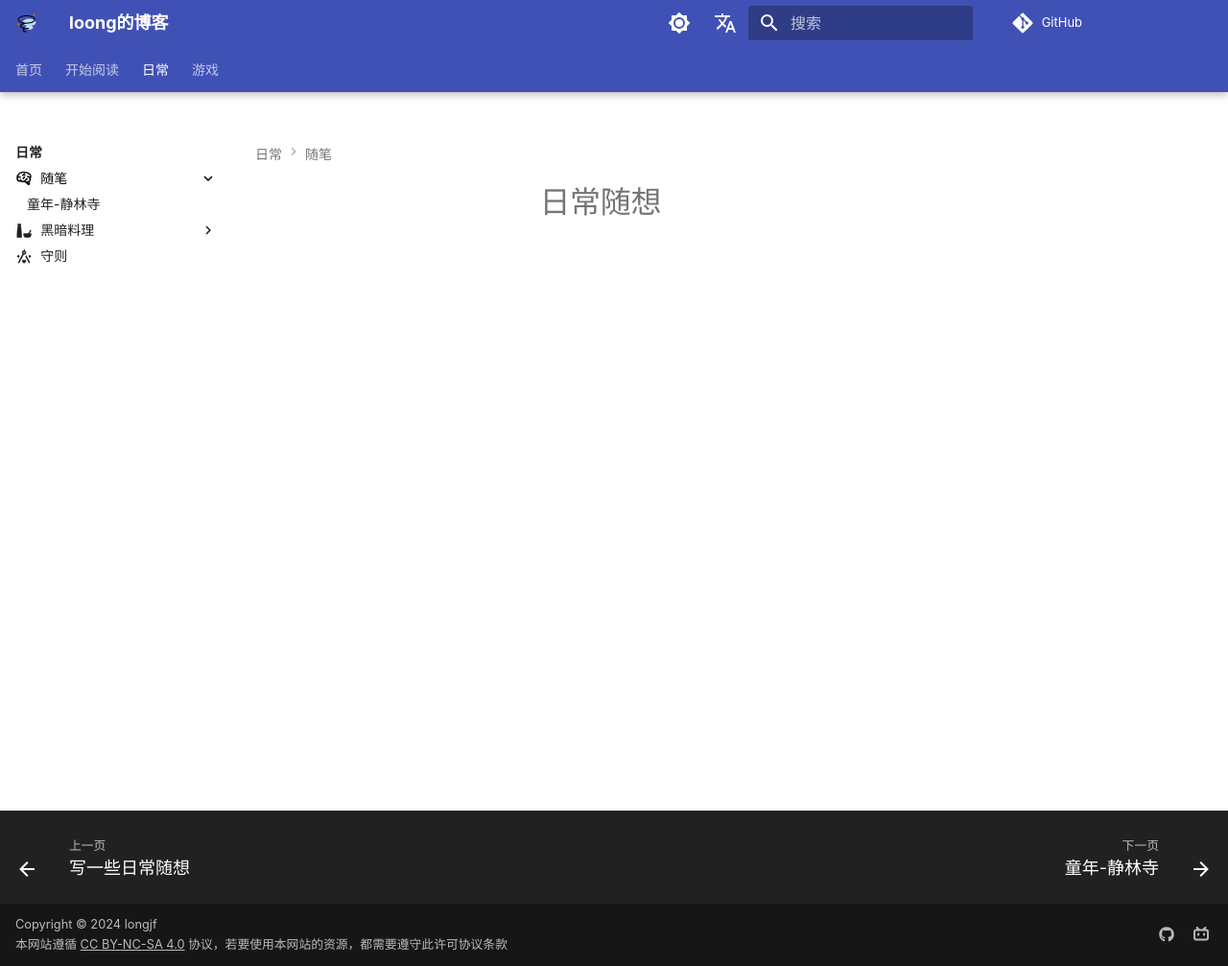
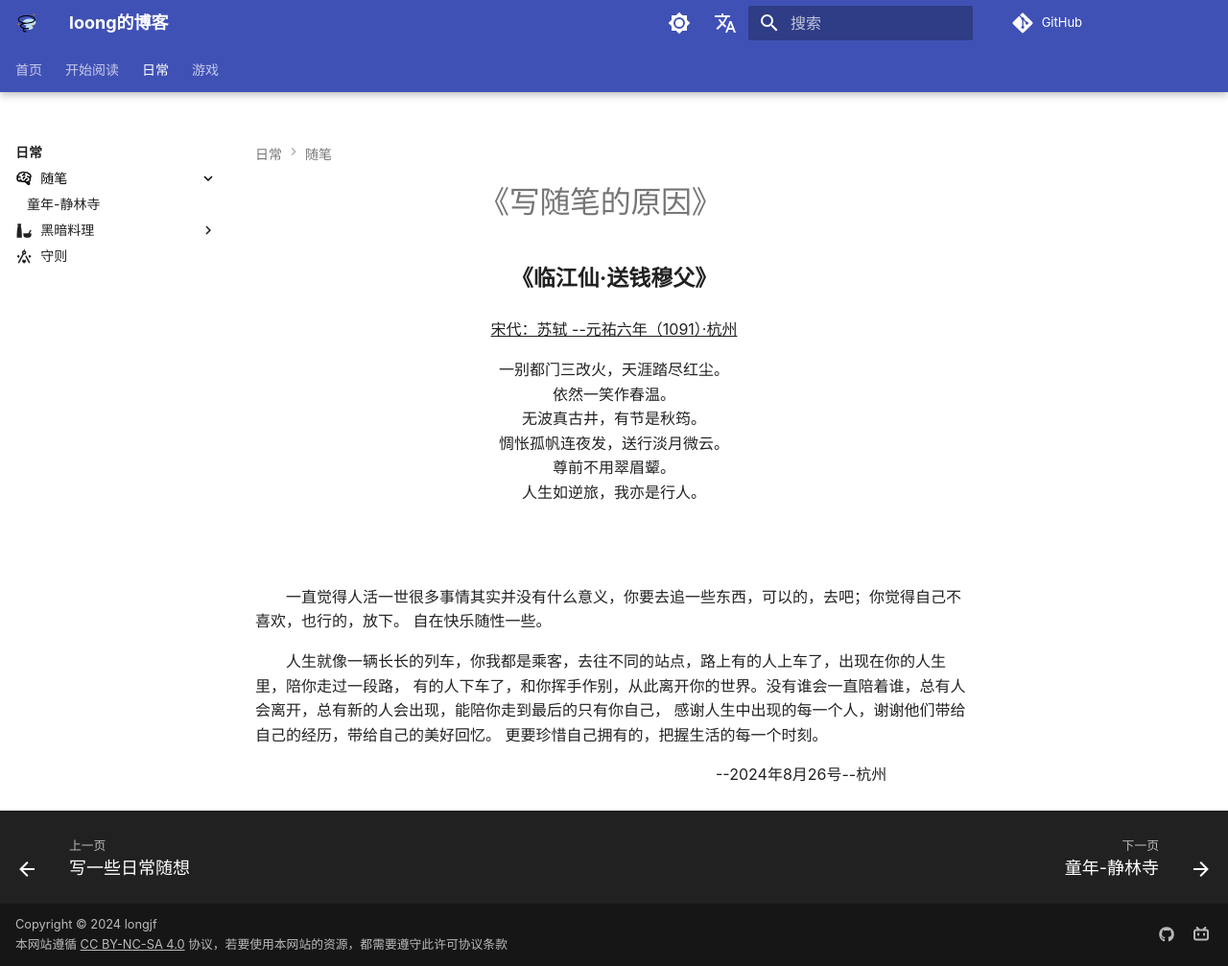
Before and after one commit to 971230/971230.github.io, an MkDocs documentation site: the page built from docs/日常/随笔/index.md, in a window 1280 px wide and 1007 px high. Shown: the whole window at 96% size. Built offline with MkDocs 1.6.1 and Material for MkDocs 9.7.7, drawn with Linux system fonts in a browser that asks for light colours; some web fonts are replaced; comment, search, counter and statistics services are not loaded; the version menu is left out; a style sheet for code colours, icons or effects is not loaded.

Commit message:
写随笔的原因

```diff
--- a/docs/日常/随笔/index.md
+++ b/docs/日常/随笔/index.md
@@ -4,4 +4,39 @@ description: 日常随想
 icon: material/brain
 ---
 
-# 日常随想
+# 《写随笔的原因》
+<p style="text-align: center;font-size: 23px;font-weight: bold;">
+《临江仙·送钱穆父》
+</p>
+
+<p style="text-align: center">
+<u>
+宋代：苏轼
+--元祐六年（1091）·杭州
+</u>
+</p>
+
+<P style="text-align: center">
+一别都门三改火，天涯踏尽红尘。<br>
+依然一笑作春温。<br>
+无波真古井，有节是秋筠。<br>
+惆怅孤帆连夜发，送行淡月微云。<br>
+尊前不用翠眉颦。<br>
+人生如逆旅，我亦是行人。
+</p>
+
+<br><br>
+
+<P style="text-indent:2em;">
+一直觉得人活一世很多事情其实并没有什么意义，你要去追一些东西，可以的，去吧；你觉得自己不喜欢，也行的，放下。
+自在快乐随性一些。
+</p>
+
+<P style="text-indent:2em;">
+人生就像一辆长长的列车，你我都是乘客，去往不同的站点，路上有的人上车了，出现在你的人生里，陪你走过一段路，
+有的人下车了，和你挥手作别，从此离开你的世界。没有谁会一直陪着谁，总有人会离开，总有新的人会出现，能陪你走到最后的只有你自己，
+感谢人生中出现的每一个人，谢谢他们带给自己的经历，带给自己的美好回忆。
+更要珍惜自己拥有的，把握生活的每一个时刻。
+</p>
+
+<p style="text-indent:30em;">--2024年8月26号--杭州</p>
--- a/mkdocs.yml
+++ b/mkdocs.yml
@@ -2,7 +2,7 @@ site_name: loong的博客
 site_url: https://github.com/971230/971230.github.io
 site_author: long
 site_description: loong的博客-高山仰止，景行行止
-# version: 1.0.0
+version: 1.0.0
 copyright: Copyright &copy; 2024 longjf<br>本网站遵循 <u><a href="https://creativecommons.org/licenses/by-nc-sa/4.0/deed.zh-hans">CC BY-NC-SA 4.0</a></u> 协议，若要使用本网站的资源，都需要遵守此许可协议条款
 theme:
   # 使用的网站主题
```
Also changed, not shown: README.md (+7 -4 lines).
